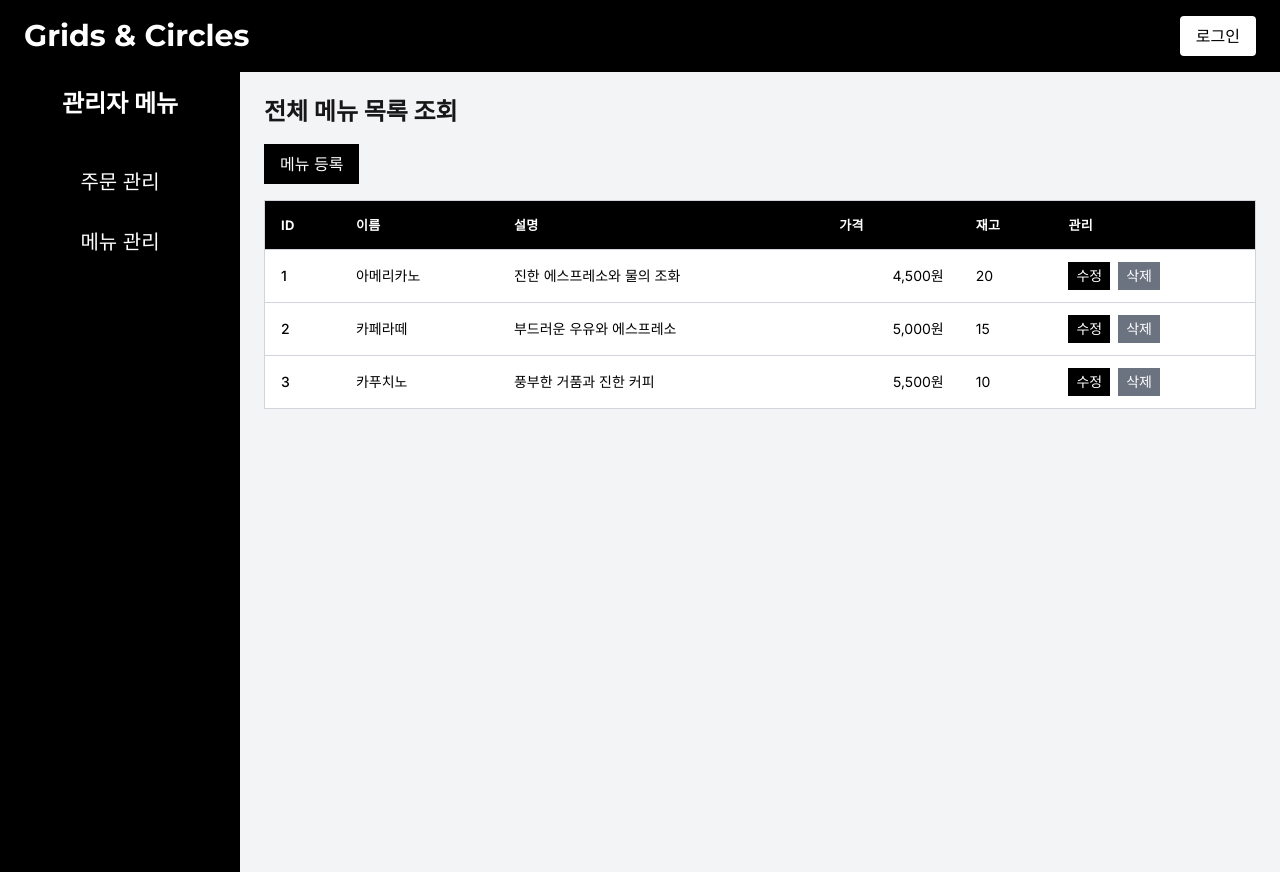
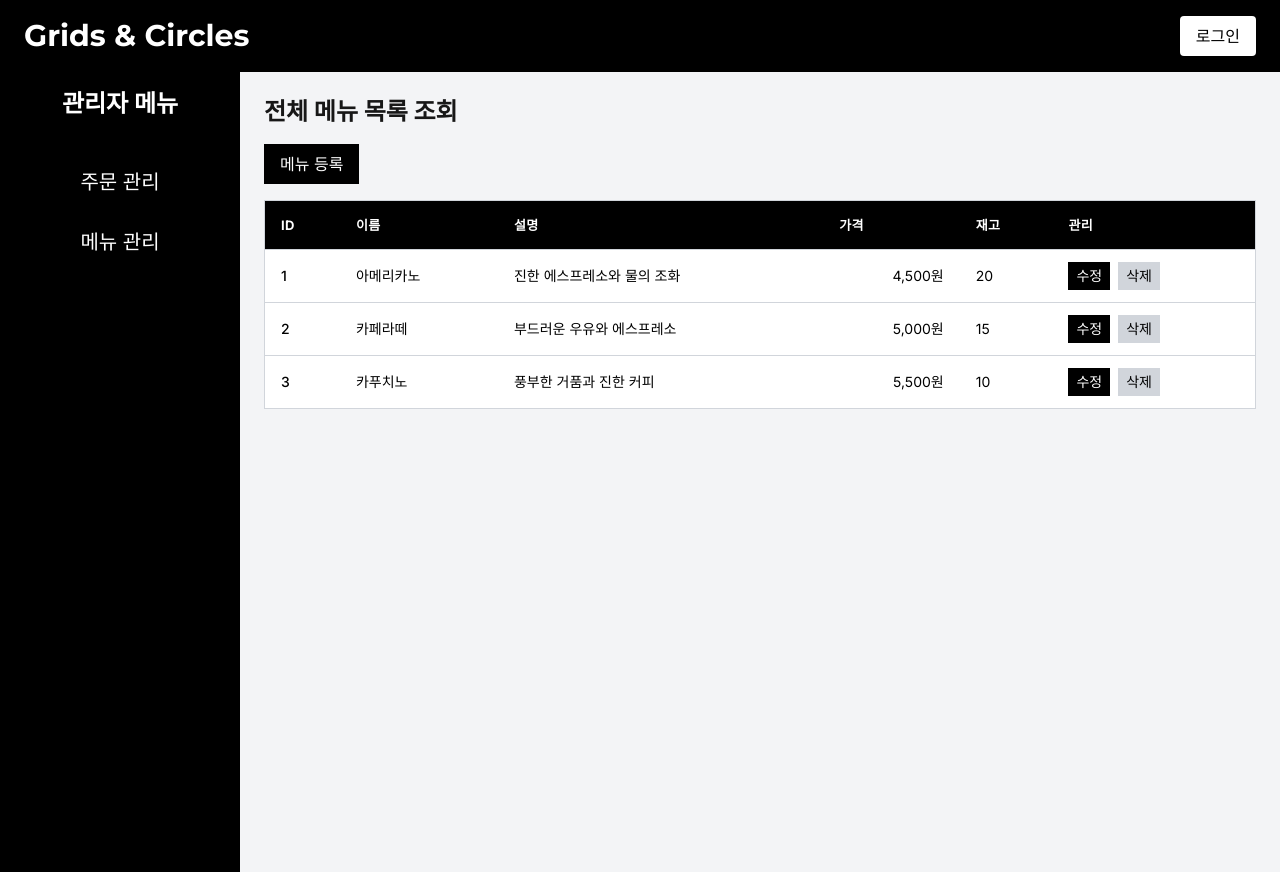
Before and after one commit to prgrms-be-devcourse/NBE6-8-1-Team2, a Next.js app in the folder frontend/: page /admin/menus in a window 1280 px wide. Built offline with nearby package versions, Linux system fonts and the light colour scheme; no server answers.

Commit message:
style: 관리자 메뉴 삭제 버튼 스타일 변경
- 배경색을 진한 회색(gray-500)에서 연한 회색(gray-300)으로 변경

```diff
--- a/frontend/src/app/admin/menus/page.tsx
+++ b/frontend/src/app/admin/menus/page.tsx
@@ -176,7 +176,7 @@ export default function Menus() {
                   {/* 삭제 버튼 */}
                   <button
                     onClick={() => handleDeleteMenu(menu.id)}
-                    className="px-2 py-1 bg-gray-500 text-white hover:bg-gray-400"
+                    className="px-2 py-1 bg-gray-300 hover:bg-gray-400"
                   >
                     삭제
                   </button>
```
